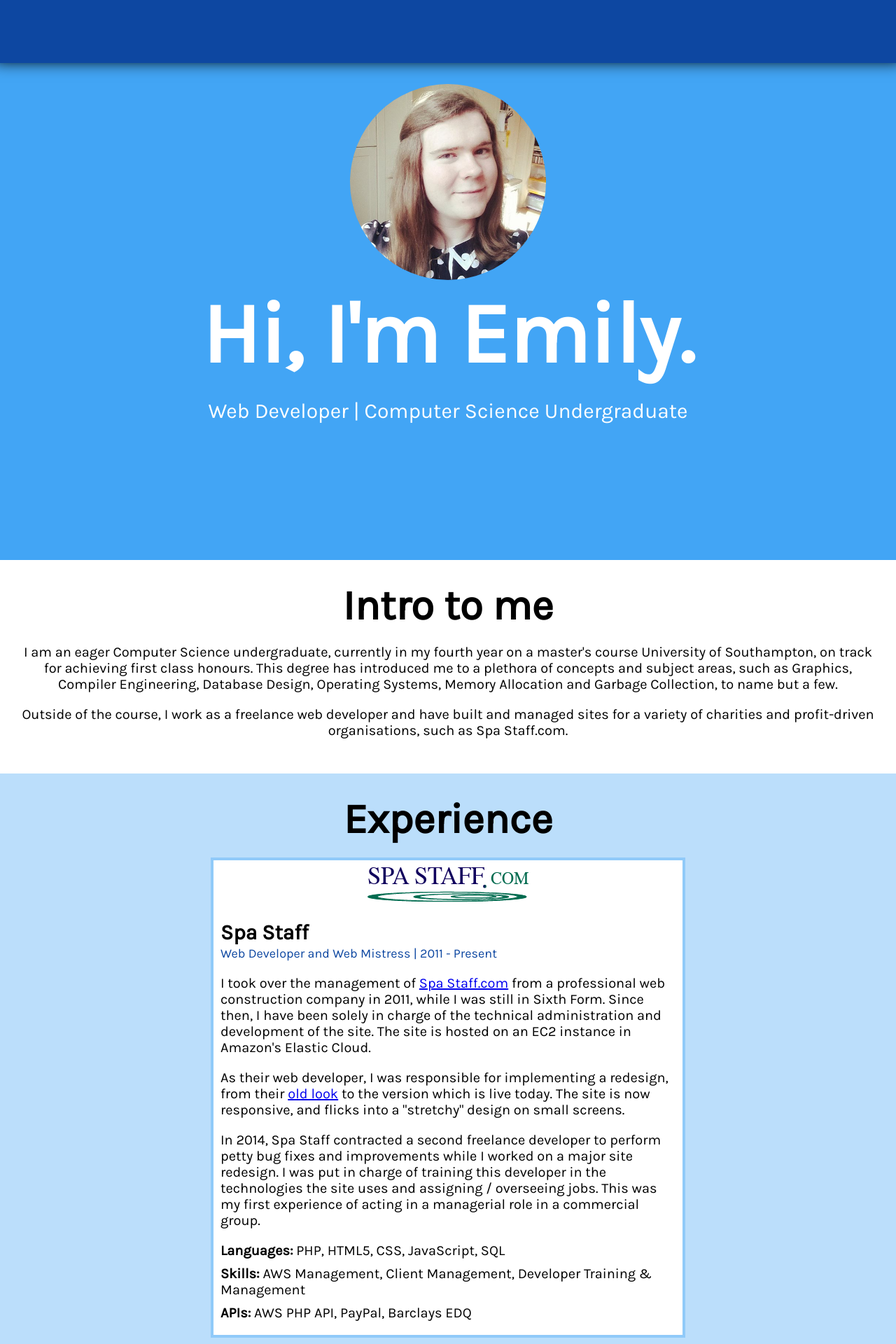
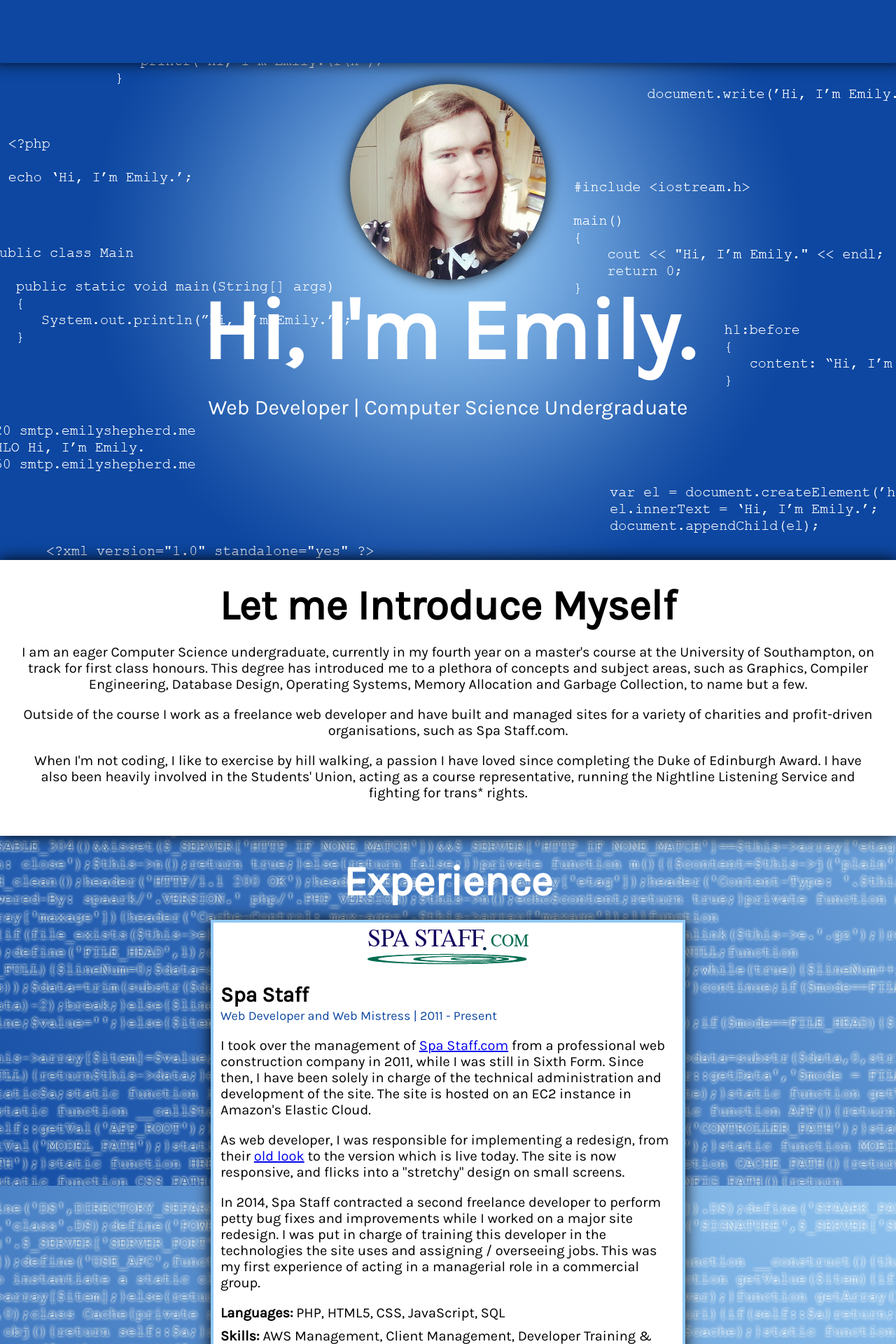
Before and after one commit to EmilyShepherd/Personal-Website, a PHP site: page / in a window 1280 px wide. Shown: the top 1920 px of the page at 70% size. Run offline with PHP 8.4, Linux system fonts and the light colour scheme.

Commit message:
Parallax! ...and other improvements

```diff
--- a/css/style.css
+++ b/css/style.css
@@ -13,6 +13,21 @@ html, body, main
     font-size: 20px;
 }
 
+@keyframes dropfade
+{
+    from
+    {
+        opacity: 0;
+        top: 100px;
+    }
+
+    to
+    {
+        opacity: 1;
+        top: 0px;
+    }
+}
+
 section
 {
     padding: 30px;
@@ -25,19 +40,35 @@ nav
     background: #0D47A1;
     position: fixed;
     box-shadow: black 0 -11px 21px 9px;
-    text-align: right;
+    text-align: left;
+    z-index: 3;
 }
 
-nav a, nav a:hover
+nav a
 {
+    visibility: hidden;
     display: inline-block;
     color: white;
     font-weight: bold;
     font-size: 25px;
-    height: 100%;
-    width: 140px;
     text-decoration: none;
     text-align: center;
+    padding: 0 30px;
+    height: 100%;
+}
+
+nav a span
+{
+    display: block;
+    margin-top: 30px;
+    position: relative;
+    bottom: 0px;
+    transition: bottom ease 0.3s;
+}
+
+nav a:hover span, nav a.active span
+{
+     bottom: 15px;
 }
 
 h1
@@ -65,26 +96,59 @@ p
 
 #name_section
 {
-    background: #42A5F5;
+    background: url('/images/bg.png');
+    background-repeat: no-repeat;
+    background-position: center;
     height: 100%;
     color: white;
     padding-top: 120px;
     box-sizing: border-box;
 }
 
-#name_section img
+#name_section .inner
+{
+    animation: dropfade 1s;
+    position: relative;
+}
+
+#name_section .inner header
+{
+    z-index: 1;
+}
+
+#me
 {
     border-radius: 50%;
     width: 280px;
+    box-shadow: black 0 0px 21px 0px;
+}
+
+#meHolder
+{
+    height: 280px;
 }
 
 #name_section h1
 {
     font-size: 123px;
 }
+
+#intro_section
+{
+    box-shadow: black 0 0px 21px 0px;
+    position: relative;
+    z-index: 2;
+}
+
 #experience_section
 {
-    background: #BBDEFB;
+    background: url('/images/bg2.png');
+    background-position: top center;
+}
+
+#experience_section h1
+{
+    color: white;
 }
 
 #experience_section section
@@ -96,6 +160,7 @@ p
     margin: 20px;
     padding: 10px;
     text-align: left;
+    box-shadow: black 0 0px 21px 0px;
 }
 
 #experience_section section header span
@@ -125,3 +190,10 @@ p
 {
     margin: 10px 0;
 }
+
+#education_section section#courses div
+{
+    display: inline-block;
+    width: 500px;
+    text-align: justify;
+}
--- a/index.html
+++ b/index.html
@@ -5,42 +5,51 @@
     <meta charset="UTF-8">
     <meta name="viewport" content="width=device-width, initial-scale=1.0" />
     <link rel="stylesheet" href="/css/style.css" />
+
+    <script src="/js/effects.js"></script>
   </head>
   <body>
-    <nav>
-      <!--a href="#home">Home</a>
-      <a href="#whoAmI">Who Am I?</a-->
+    <nav id="top">
+      <a href="#hi" id="hi_href"><span>Hi</span></a>
+      <a href="#intro" id="intro_href"><span>Intro</span></a>
+      <a href="#education" id="education_href"><span>Education</span></a>
     </nav>
 
     <main>
       <section id="name_section">
-        <img src="/images/me.jpg" alt="Emily Shepherd" />
-        <header>
-          <h1>Hi, I'm Emily.</h1>
-          <p>Web Developer | Computer Science Undergraduate</p>
-        </header>
-
+        <div class="inner">
+          <div id="meHolder">
+            <img src="/images/me.jpg" alt="Emily Shepherd" id="me" />
+          </div>
+          <header>
+            <h1>Hi, I'm Emily.</h1>
+            <p>Web Developer | Computer Science Undergraduate</p>
+          </header>
+        </div>
       </section>
 
       <section id="intro_section">
-        <h1>Intro to me</h1>
+        <h1>Let me Introduce Myself</h1>
         <p>
           I am an eager Computer Science undergraduate, currently in my fourth
-          year on a master's course University of Southampton, on track for
-          achieving first class honours. This degree has introduced me to a
+          year on a master's course at the University of Southampton, on track for
+          first class honours. This degree has introduced me to a
           plethora of concepts and subject areas, such as Graphics, Compiler
           Engineering, Database Design, Operating Systems, Memory Allocation and
           Garbage Collection, to name but a few.
         </p>
 
         <p>
-          Outside of the course, I work as a freelance web developer and have
+          Outside of the course I work as a freelance web developer and have
           built and managed sites for a variety of charities and profit-driven
           organisations, such as Spa Staff.com.
         </p>
 
         <p>
-
+          When I'm not coding, I like to exercise by hill walking, a
+          passion I have loved since completing the Duke of Edinburgh Award. I have also been
+          heavily involved in the Students' Union, acting as a course representative,
+          running the Nightline Listening Service and fighting for trans* rights.
         </p>
       </section>
 
@@ -68,7 +77,7 @@
           </p>
 
           <p>
-            As their web developer, I was responsible for implementing a redesign, from
+            As web developer, I was responsible for implementing a redesign, from
             their
             <a href="http://web.archive.org/web/20110703235306/http://www.spastaff.com/" target="_blank">old look</a>
             to the version which is live today. The site is now responsive, and
@@ -95,7 +104,7 @@
             </div>
             <div>
               <h3>APIs:</h3>
-              <p>AWS PHP API, PayPal, Barclays EDQ</p>
+              <p>AWS PHP API, PayPal, Barclays Epdq</p>
             </div>
           </footer>
         </section>
@@ -106,19 +115,19 @@
           </div>
           <header>
             <h2>Sweeb</h2>
-            <span class="position">Owner Web Developer</span>
+            <span class="position">Owner, Web Developer</span>
             <span class="dates">2005 - Present</span>
           </header>
 
           <p>
             I have been deeply interested in web development for a long time,
             and quickly realised that I could earn money from my passion. I act
-            as a freelance web developer under the pseudo-company: <b>SWEEB</b>.
+            as a freelance web developer under the brand name: <b>SWEEB</b>.
           </p>
 
           <p>
             Many of my clients were small charities and individuals without
-            any technical knowledge. This has got me well versed in translating
+            any technical knowledge. This has taught me to be well versed in translating
             a user's functional requirements into a technical plan, and
             communicating with clients without resorting to confusing jargon.
           </p>
@@ -161,12 +170,42 @@
           Science, on track for first class honours.
         </p>
 
-        <h2>Current Marks and Grades:</h2>
+        <section id="courses">
+          <h2>Full List of Courses</h2>
 
-        Third Year Project - 81%
-        Year 1 Grade - First
-        Year 2 Grade - First
-        Year 3 Grade - First
+          <div>Introduction to Formal Methods (COMP1001)</div>
+          <div>Advanced Programming (COMP1003)</div>
+          <div>Programming Principles (COMP1004)</div>
+          <div>System Administration: Tools &amp; Techniques (COMP1005)</div>
+          <div>Computer Architecture (COMP1006)</div>
+          <div>Discrete Mathematics for Computer Science (COMP1007)</div>
+          <div>Software Engineering (COMP1008)</div>
+          <div>Data Structures &amp; Algorithms (COMP1009)</div>
+          <div>Introduction to Digital Electronics (ELEC1013)</div>
+          <div>Personal &amp; Professional Development (INFO1010)</div>
+          <div>Engineering Mathematics for Computer Science (MATH1014)</div>
+          <div>Computational Systems (COMP2002)</div>
+          <div>Database Systems (COMP2004)</div>
+          <div>Distributed Computing (COMP2005)</div>
+          <div>Human-Computer Interaction (COMP2006)</div>
+          <div>Software Analysis &amp; Design (COMP2007)</div>
+          <div>Communications &amp; Networks (COMP2008)</div>
+          <div>Operating Systems (COMP2009)</div>
+          <div>Compiler Engineering (COMP2010)</div>
+          <div>Theory of Computing (COMP2011)</div>
+          <div>Software Engineering Project Work (COMP2012)</div>
+          <div>Artificial Intelligence (COMP2039)</div>
+          <div>Professional &amp; Legal Issues (INFO2009)</div>
+          <div>Scripting Languages (COMP3001)</div>
+          <div>Principles of Computer Graphics (COMP3004)</div>
+          <div>Intelligence Algorithms (COMP3032)</div>
+          <div>Cyber Security (COMP3201)</div>
+          <div>Cloud Application Development (COMP3207)</div>
+          <div>Advanced Databases (COMP3211)</div>
+          <div>Principles and Practice of Computer Graphics (COMP3214)</div>
+          <div>Engineering Management and Law (MANG3067)</div>
+        </section>
+
       </section>
 
 
--- /dev/null
+++ b/js/effects.js
@@ -0,0 +1,60 @@
+
+window.onload = (function()
+{
+    var name_section  = document.getElementById('name_section');
+    var h             = name_section.offsetHeight;
+    var w             = name_section.offsetWidth;
+    var static        = (h - 1500) / 2;
+    var name_inner    = document.getElementsByClassName('inner')[0];
+    var me            = document.getElementById('me');
+    var intro_href    = document.getElementById('intro_href');
+    var experience_section = document.getElementById('experience_section');
+    me.style.zIndex   = 4;
+    name_section.style.backgroundAttachment = '';
+
+    var onscroll = window.onscroll = (function()
+    {
+        var s = window.scrollY;
+
+        me.style.position = 'fixed';
+
+        experience_section.style.backgroundPositionY = (500 + s * 0.6) + 'px';
+
+        if (s < 600)
+        {
+            name_section.style.backgroundPositionY = (static + s * 0.8) + 'px';
+            name_inner.style.top = (s * 0.5) + 'px';
+        }
+
+        if (s > 500 && s < 800)
+        {
+            intro_href.className = 'active';
+        }
+        else
+        {
+            intro_href.className = '';
+        }
+
+        if (s < 500)
+        {
+            var newWidth   = 280 - (180 * (s / 500));
+            me.style.top   = (120 - s * 0.115) + 'px';
+            me.style.width = newWidth + 'px';
+            me.style.left  = ((w - newWidth) / 2) + 'px';
+        }
+        else
+        {
+            me.style.top   = '62.5px';
+            me.style.width = '100px';
+            me.style.left  = ((w - 100) / 2) + 'px';
+        }
+    });
+
+    window.onresize = (function()
+    {
+        h = name_section.offsetHeight;
+        w = name_section.offsetWidth;
+
+        onscroll();
+    });
+});
```
Also changed, not shown: images/bg.png (added), images/bg2.png (added).
